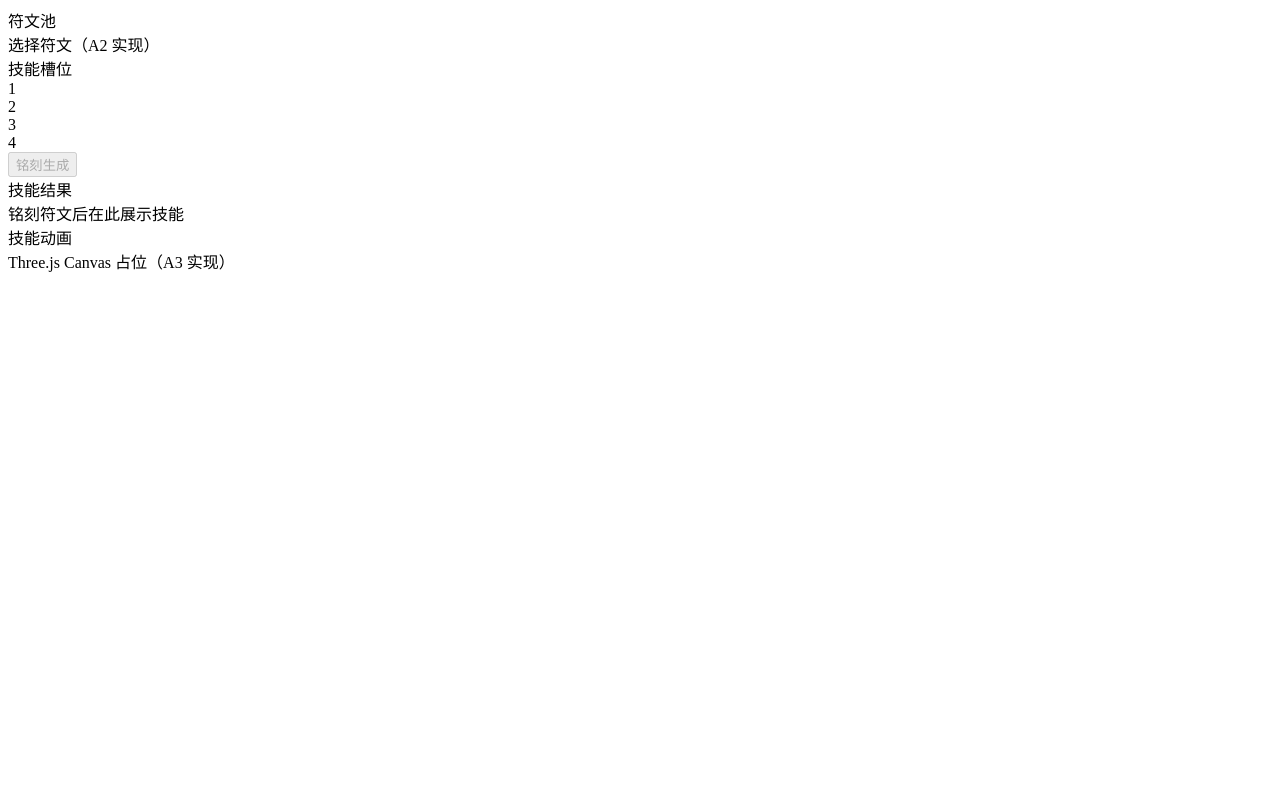
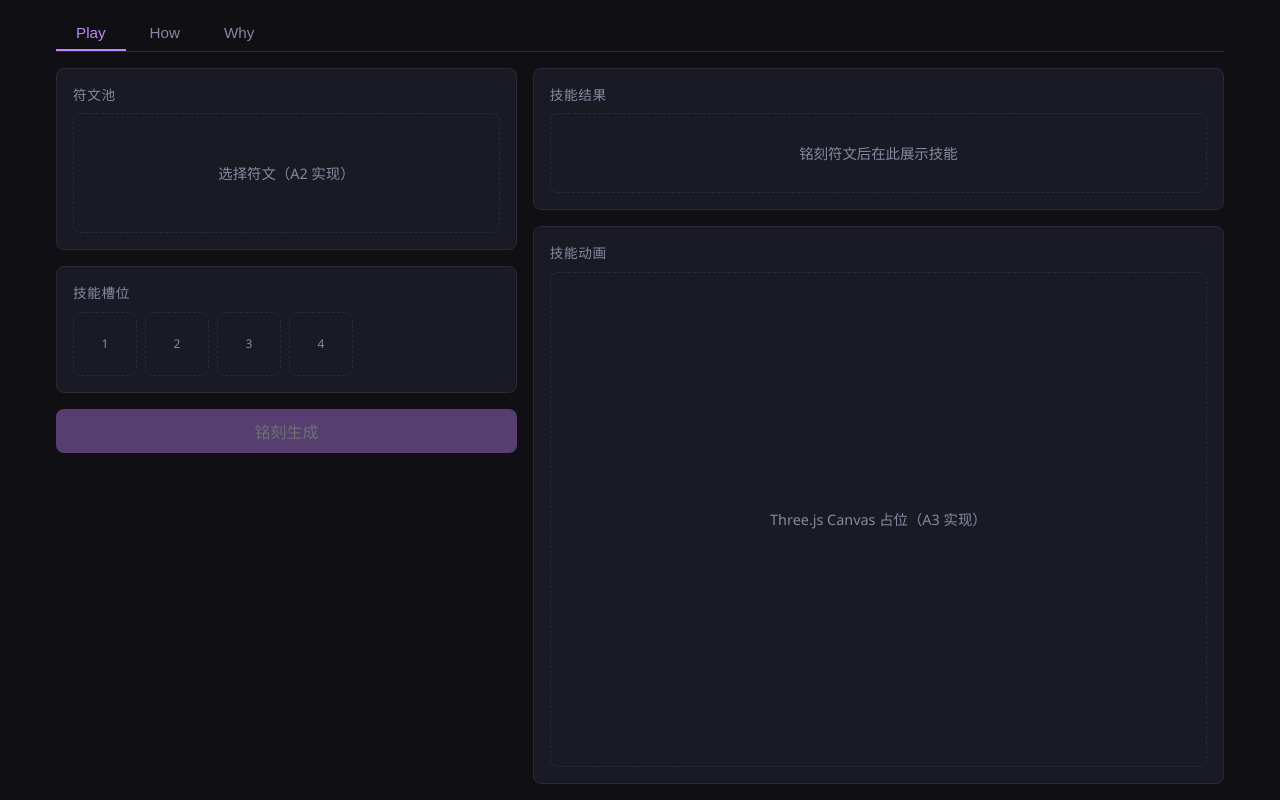
Before and after one commit to myc0913/gameshow, a React (Vite) app: page / in a window 1280 px wide. Built offline with nearby package versions, Linux system fonts and the light colour scheme.

Commit message:
A0: add App shell with tab switching

```diff
--- a/index.html
+++ b/index.html
@@ -4,7 +4,7 @@
     <meta charset="UTF-8" />
     <link rel="icon" type="image/svg+xml" href="/favicon.svg" />
     <meta name="viewport" content="width=device-width, initial-scale=1.0" />
-    <title>gameshow</title>
+    <title>技能符文构筑实验室</title>
   </head>
   <body>
     <div id="root"></div>
--- a/src/App.tsx
+++ b/src/App.tsx
@@ -1,7 +1,32 @@
+// src/App.tsx
+
+import { useState } from 'react';
+import { TabNav, type TabId } from './components/TabNav';
 import { PlayPage } from './pages/PlayPage';
+import { HowPage } from './pages/HowPage';
+import { WhyPage } from './pages/WhyPage';
+import './styles.css';
 
 function App() {
-  return <PlayPage />;
+  const [activeTab, setActiveTab] = useState<TabId>('play');
+
+  const renderPage = () => {
+    switch (activeTab) {
+      case 'play':
+        return <PlayPage />;
+      case 'how':
+        return <HowPage />;
+      case 'why':
+        return <WhyPage />;
+    }
+  };
+
+  return (
+    <div className="app-shell">
+      <TabNav activeTab={activeTab} onTabChange={setActiveTab} />
+      {renderPage()}
+    </div>
+  );
 }
 
 export default App;
--- a/src/main.tsx
+++ b/src/main.tsx
@@ -1,3 +1,5 @@
+// src/main.tsx
+
 import { StrictMode } from 'react';
 import { createRoot } from 'react-dom/client';
 import App from './App';
```
